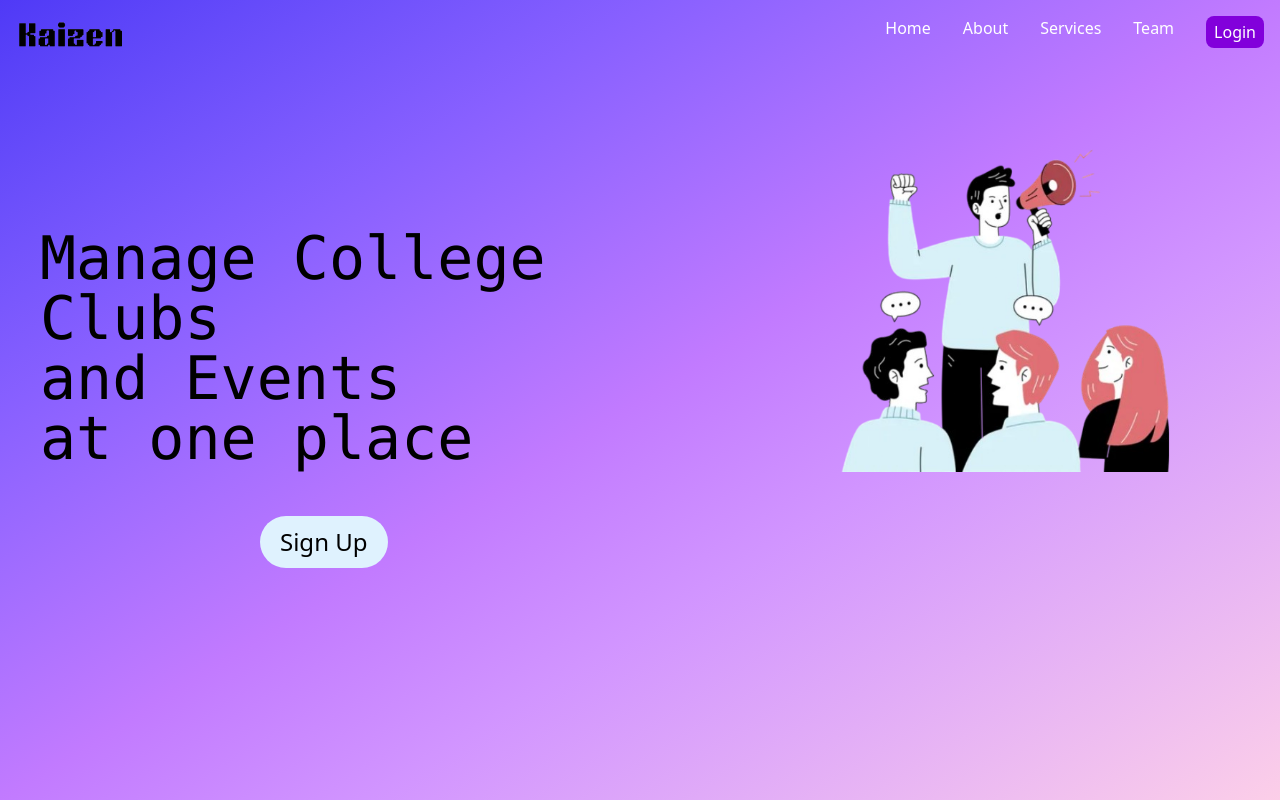
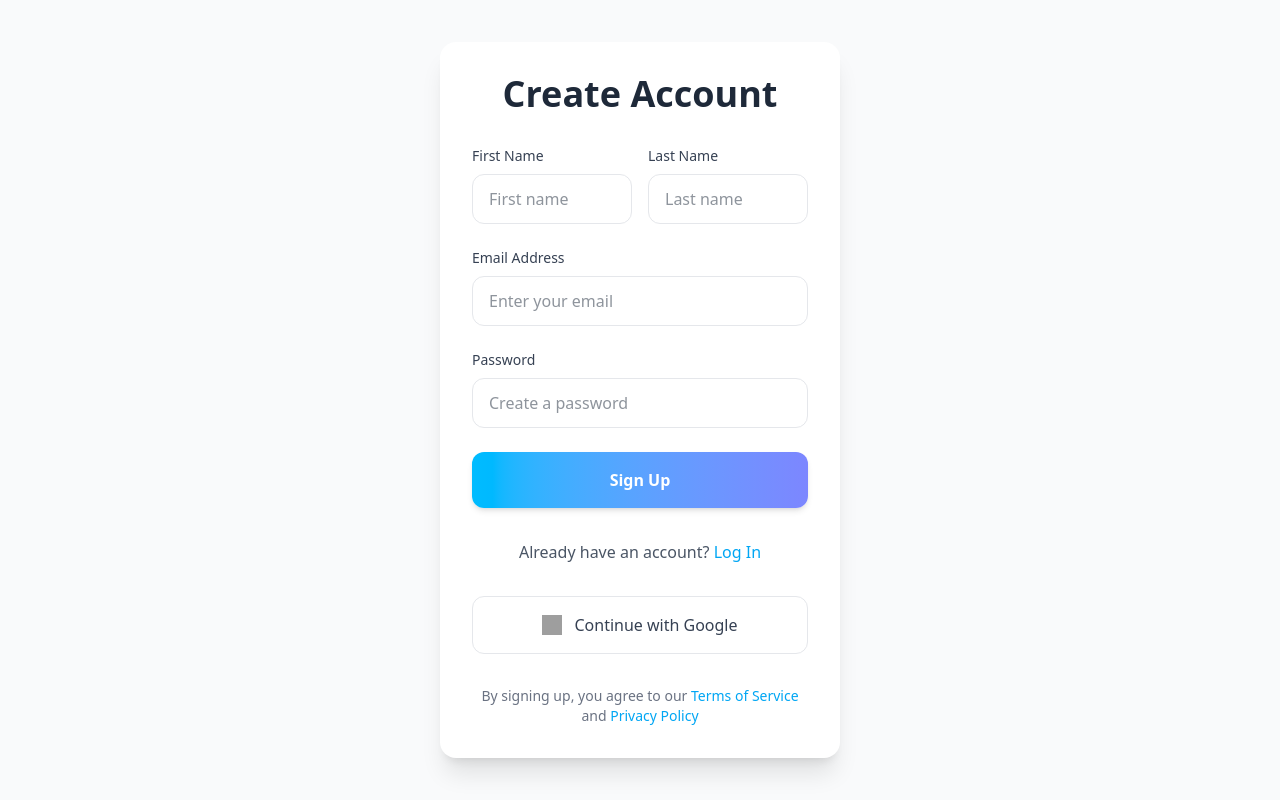
Before and after one commit to SarthakHingankar/Club_Events_Manager, a React (Vite) app in the folder frontend/: page / in a window 1280 px wide. Built offline with nearby package versions, Linux system fonts and the light colour scheme; grey boxes are pictures that could not be loaded.

Commit message:
setup firebase and signup in components

```diff
--- a/frontend/package.json
+++ b/frontend/package.json
@@ -11,8 +11,11 @@
   },
   "dependencies": {
     "@tailwindcss/vite": "^4.0.6",
+    "firebase": "^11.3.1",
     "react": "^19.0.0",
     "react-dom": "^19.0.0",
+    "react-router-dom": "^7.1.5",
+    "react-toastify": "^11.0.3",
     "tailwindcss": "^4.0.6"
   },
   "devDependencies": {
--- a/frontend/src/App.jsx
+++ b/frontend/src/App.jsx
@@ -1,17 +1,19 @@
-import { useState } from 'react'
+import { useState } from "react";
 import "./index.css";
-import Landing from './pages/landing';
-
+import Landing from "./pages/landing";
+import Signup from "./components/signup";
+import { ToastContainer } from "react-toastify";
+import "react-toastify/dist/ReactToastify.css";
 
 function App() {
-  const [count, setCount] = useState(0)
+  const [count, setCount] = useState(0);
 
   return (
     <>
-    <Landing />
-
+      <ToastContainer />
+      <Signup />
     </>
   );
 }
 
-export default App
+export default App;
--- /dev/null
+++ b/frontend/src/components/Signup.jsx
@@ -0,0 +1,176 @@
+import { createUserWithEmailAndPassword } from "firebase/auth";
+import React, { useState } from "react";
+import { auth, db} from "./firebase"; // Ensure this is properly imported and initialized
+import { setDoc, doc} from "firebase/firestore";
+import { toast } from "react-toastify";
+
+function Signup() {
+  const [email, setEmail] = useState("");
+  const [password, setPassword] = useState("");
+  const [fname, setFname] = useState("");
+  const [lname, setLname] = useState("");
+
+  const handleRegister = async (e) => {
+    e.preventDefault();
+    try {
+      console.log("auth: ", auth); // Check if auth is defined
+      await createUserWithEmailAndPassword(auth, email, password);
+      const user = auth.currentUser;
+      console.log(user);
+      if(user){
+        await setDoc(doc(db, "Users", user.uid),{
+            email: user.email,
+            firstName: fname,
+            lastName: lname,
+        });
+      }
+      console.log("User Registered Successfully!!");
+      toast.success("User Registered Successfully!!", {
+        position: "top-center",
+      });
+    } catch (error) {
+      console.log(error.message);
+      toast.error(error.message, {
+        position: "bottom-center",
+      });
+    }
+  };
+
+  return (
+    <div className="flex font-sans items-center justify-center bg-gray-50 min-w-screen min-h-screen">
+      <div className="w-full max-w-md p-6">
+        <div className="bg-gradient-to-r from-sky-400 to-indigo-400 rounded-3xl">
+          <div className="bg-white rounded-2xl shadow-xl p-8">
+            <h1 className="text-4xl font-bold text-gray-800 text-center mb-8">
+              Create Account
+            </h1>
+
+            <form onSubmit={handleRegister} className="space-y-6">
+              <div className="grid grid-cols-2 gap-4">
+                <div>
+                  <label
+                    htmlFor="firstName"
+                    className="block text-sm font-medium text-gray-700 mb-2"
+                  >
+                    First Name
+                  </label>
+                  <input
+                    id="firstName"
+                    className="w-full px-4 py-3 rounded-xl border border-gray-200 focus:border-sky-400 focus:ring-1 focus:ring-sky-400 transition-all duration-200 text-gray-800 text-base outline-none"
+                    type="text"
+                    placeholder="First name"
+                    onChange={(e) => setFname(e.target.value)}
+                    required
+                  />
+                </div>
+                <div>
+                  <label
+                    htmlFor="lastName"
+                    className="block text-sm font-medium text-gray-700 mb-2"
+                  >
+                    Last Name
+                  </label>
+                  <input
+                    id="lastName"
+                    className="w-full px-4 py-3 rounded-xl border border-gray-200 focus:border-sky-400 focus:ring-1 focus:ring-sky-400 transition-all duration-200 text-gray-800 text-base outline-none"
+                    type="text"
+                    placeholder="Last name"
+                    onChange={(e) => setLname(e.target.value)}
+                    required
+                  />
+                </div>
+              </div>
+
+              <div>
+                <label
+                  htmlFor="email"
+                  className="block text-sm font-medium text-gray-700 mb-2"
+                >
+                  Email Address
+                </label>
+                <input
+                  id="email"
+                  className="w-full px-4 py-3 rounded-xl border border-gray-200 focus:border-sky-400 focus:ring-1 focus:ring-sky-400 transition-all duration-200 text-gray-800 text-base outline-none"
+                  type="email"
+                  placeholder="Enter your email"
+                  onChange={(e) => setEmail(e.target.value)}
+                  required
+                />
+              </div>
+
+              <div>
+                <label
+                  htmlFor="password"
+                  className="block text-sm font-medium text-gray-700 mb-2"
+                >
+                  Password
+                </label>
+                <input
+                  id="password"
+                  className="w-full px-4 py-3 rounded-xl border border-gray-200 focus:border-sky-400 focus:ring-1 focus:ring-sky-400 transition-all duration-200 text-gray-800 text-base outline-none"
+                  type="password"
+                  placeholder="Create a password"
+                  onChange={(e) => setPassword(e.target.value)}
+                  required
+                />
+              </div>
+
+              <button
+                className="w-full bg-gradient-to-r from-sky-400 to-indigo-400 text-white font-semibold py-4 px-6 rounded-xl hover:from-sky-500 hover:to-indigo-500 transition-all duration-200 shadow-md hover:shadow-lg text-base"
+                type="submit"
+              >
+                Sign Up
+              </button>
+            </form>
+
+            <div className="mt-8 text-center">
+              <p className="text-gray-600">
+                Already have an account?{" "}
+                <a
+                  href="#"
+                  className="text-sky-500 hover:text-sky-600 font-medium transition-colors duration-200"
+                >
+                  Log In
+                </a>
+              </p>
+            </div>
+
+            <div className="mt-8">
+              <button className="w-full flex items-center justify-center gap-3 px-6 py-4 border border-gray-200 rounded-xl hover:bg-gray-50 transition-all duration-200">
+                <img
+                  className="w-5 h-5"
+                  src="/api/placeholder/20/20"
+                  alt="Google"
+                />
+                <span className="text-gray-700 font-medium">
+                  Continue with Google
+                </span>
+              </button>
+            </div>
+
+            <div className="mt-8 text-center text-sm text-gray-500">
+              <p>
+                By signing up, you agree to our{" "}
+                <a
+                  href="#"
+                  className="text-sky-500 hover:text-sky-600 transition-colors duration-200"
+                >
+                  Terms of Service
+                </a>{" "}
+                and{" "}
+                <a
+                  href="#"
+                  className="text-sky-500 hover:text-sky-600 transition-colors duration-200"
+                >
+                  Privacy Policy
+                </a>
+              </p>
+            </div>
+          </div>
+        </div>
+      </div>
+    </div>
+  );
+}
+
+export default Signup;
--- /dev/null
+++ b/frontend/src/components/firebase.jsx
@@ -0,0 +1,22 @@
+// Import the functions you need from the SDKs you need
+import { initializeApp } from "firebase/app";
+import { getAuth } from "firebase/auth"; // Import getAuth from firebase/auth
+import { getFirestore } from "firebase/firestore";
+
+// Your web app's Firebase configuration
+const firebaseConfig = {
+  apiKey: "AIzaSyAQfnOg2H9OYVRbpN9-T5lRsz_05tUX30M",
+  authDomain: "kaizen-auth-20ca9.firebaseapp.com",
+  projectId: "kaizen-auth-20ca9",
+  storageBucket: "kaizen-auth-20ca9.firebasestorage.app",
+  messagingSenderId: "724742138483",
+  appId: "1:724742138483:web:ef0e6d2696d5ef1cd89806",
+};
+
+// Initialize Firebase
+const app = initializeApp(firebaseConfig);
+
+// Initialize Firebase Authentication and export it
+export const auth = getAuth(app); // Pass app to getAuth
+export const db = getFirestore(app);
+export default app;
```
Also changed, not shown: 2 other files (tests, documents, lock files or other folders).
